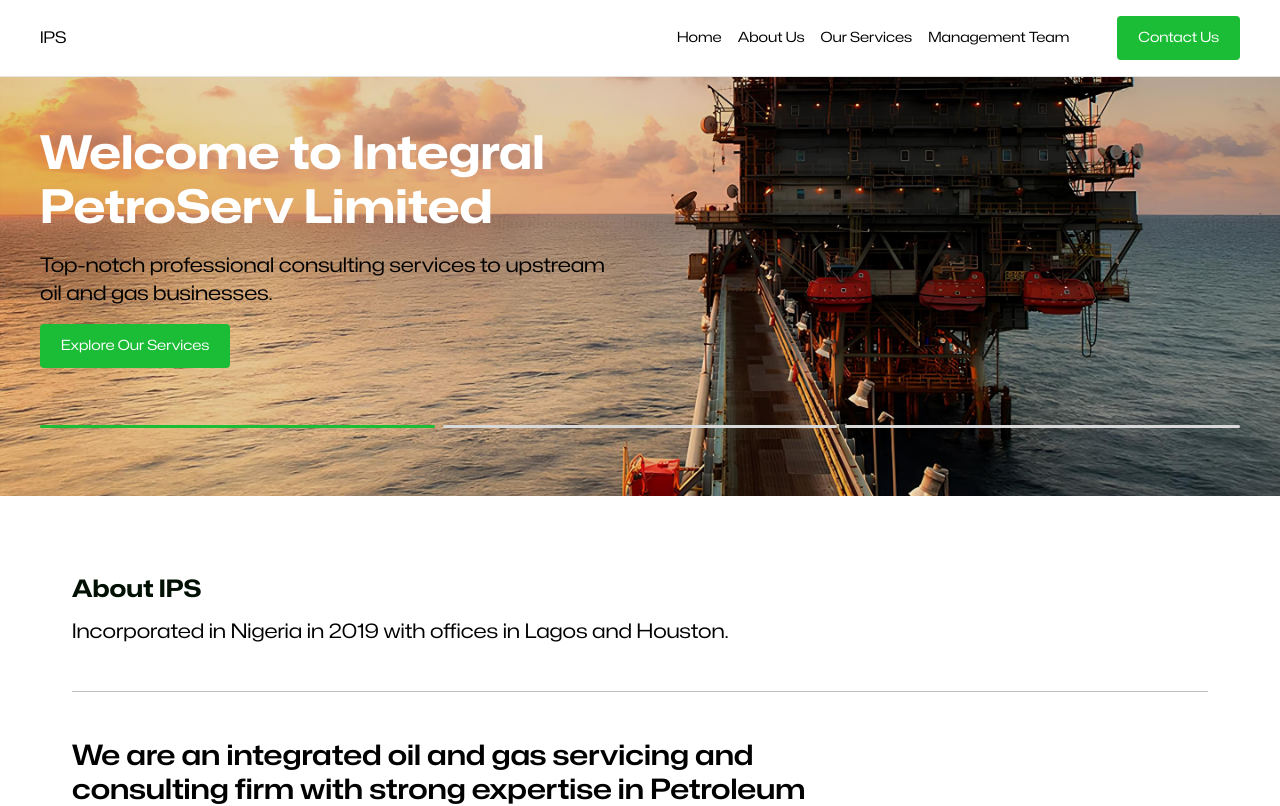
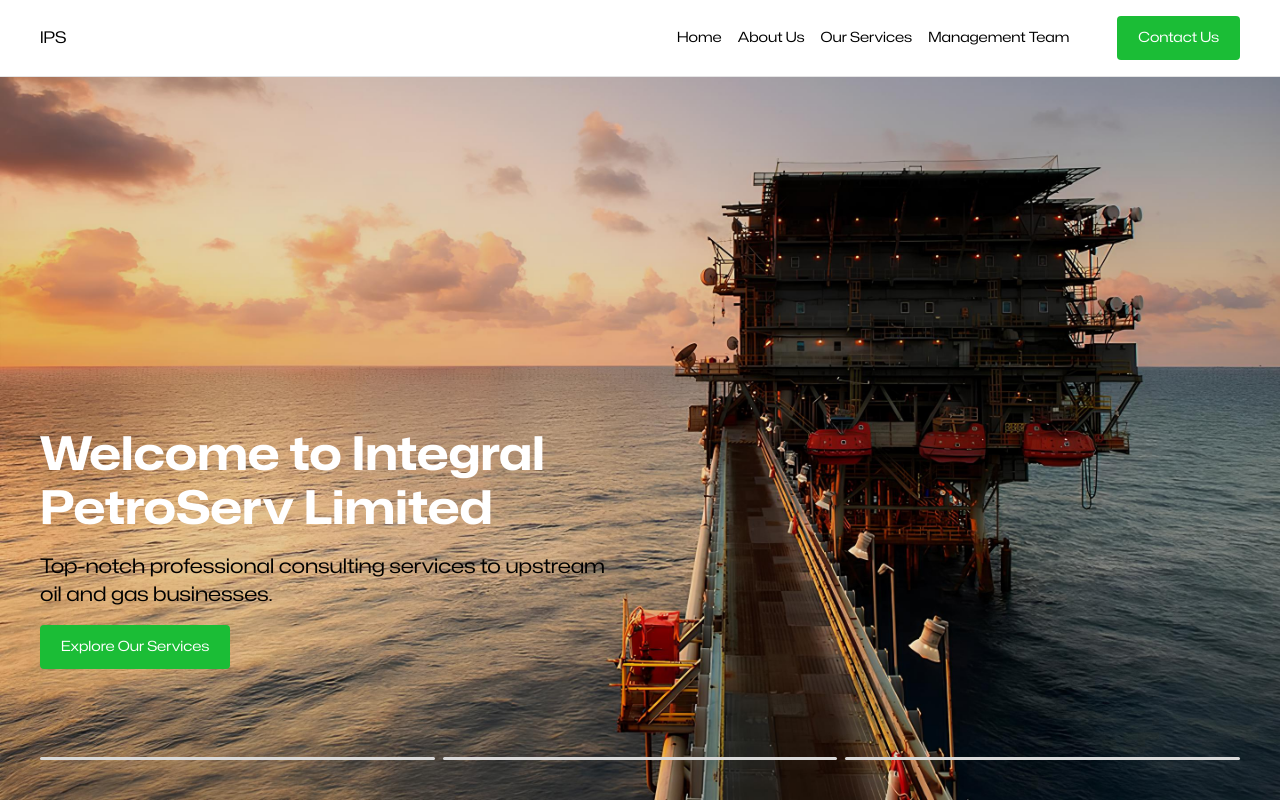
Before and after one commit to jubril-a/integralpetroserv, a Next.js app: page / in a window 1280 px wide. Shown: the top 806 px of the page. Built offline with nearby package versions, Linux system fonts and the light colour scheme.

Commit message:
made Hero Responsive

```diff
--- a/app/components/Hero.jsx
+++ b/app/components/Hero.jsx
@@ -1,111 +1,27 @@
 'use client'
 
-import Image from 'next/image'
 import { motion } from "motion/react"
 import LinkButton from './LinkButton'
 import styles from './Hero.module.scss'
-import { useEffect, useRef } from 'react'
-import { easeIn } from 'motion'
 
 const Hero = () => {
-    const HERO_1 = useRef(null)
-    const HERO_2 = useRef(null)
-    const HERO_3 = useRef(null)
-    const BAR_1 = useRef(null)
-    const BAR_2 = useRef(null)
-    const BAR_3 = useRef(null)
-    const visibleSlide = useRef(null)
-
-
-    const slides = [HERO_1, HERO_2, HERO_3]
-    const progressBars = [BAR_1, BAR_2, BAR_3]
 
     const changeCurrent = (currentSlide, currentBar) => {
-        for (let slide of slides) {
-            // slide.current.style.display = 'none'
-            currentSlide.current.style.display = 'block'
-            visibleSlide.current = currentSlide.current.id
-        }
 
-        for (let bar of progressBars) {
-            bar.current.style.backgroundColor = "#D9D9D9"
-            currentBar.current.style.backgroundColor = "#1BBD36"
-        }
     }
 
-    useEffect(() => {
-        changeCurrent(HERO_1, BAR_1)
-    }, [])
-
   return (
-    <header className={styles.header}>
-        <div ref={HERO_1}>
-            <div className={styles.hero_1}>
-                <div className={`${styles.content_wrapper} constraint-I`}>
-                    <motion.div
-                    initial={{translateY: 32}}
-                    whileInView={{translateY: 0}}
-                    transition={{duration: .5, ease: easeIn}}
-                    className={styles.main_content}>
-                        <h1>Welcome to Integral PetroServ Limited</h1>
-                        <p className={styles.subheading}>Top-notch professional consulting services to upstream oil and gas businesses.</p>
-                        <LinkButton label="Explore Our Services"/>
-                    </motion.div>
-                </div>
+    <header className={styles.header} style={{backgroundImage: "url('/images/hero-background.jpg')"}}>
+        <div className={styles.constraint_I}>
+            <div className={styles.main_content}>
+                <h1>Welcome to Integral PetroServ Limited</h1>
+                <p className={styles.subheading}>Top-notch professional consulting services to upstream oil and gas businesses.</p>
+                <LinkButton label="Explore Our Services"/>
             </div>
-        </div>
-        {/* <div ref={HERO_2}>
-            <div className={styles.hero_2}>
-                <div className={`${styles.content2_wrapper} constraint-I`}>
-                    <motion.h1
-                    initial={{translateY: 32}}
-                    whileInView={{translateY: 0}}
-                    transition={{duration: .5, ease: easeIn}}
-                    >Maximizing ROI through proven expertise in exploration and production</motion.h1>
-                    <motion.div
-                    initial={{opacity: 0}}
-                    whileInView={{opacity: 1}}
-                    transition={{duration: 1, delay: 1}}
-                    className={styles.hero2_content}>
-                        <div className={styles.hero_2_image_1}></div>
-                        <div className={styles.col2}>
-                            <div>
-                                <p className={styles.subheading}>Our goal is to create a difference in the E&P service delivery value chain while maximizing returns on investment and guaranteed clients satisfaction.</p>
-                                <LinkButton label="Request a Consultation"/>
-                            </div>
-                            <div className={styles.hero_2_image_2}></div>
-                        </div>
-                    </motion.div>
-                </div>
-            </div>
-        </div>
-        <div ref={HERO_3}>
-            <div className={styles.hero_3}>
-                <div className={`${styles.content3_wrapper} constraint-I`}>
-                    <motion.div
-                    initial={{translateY: 42}}
-                    whileInView={{translateY: 0}}
-                    transition={{duration: .5, ease: easeIn}}
-                    className={styles.main_content}>
-                        <h1>Unmatched Expertise in Oil & Gas Exploration and Production</h1>
-                        <p className={styles.subheading}>With over 150 years of combined hands-on experience, our team delivers world-class projects across exploration, development, and production.</p>
-                        <LinkButton label="Leverage Our Expertise"/>
-                    </motion.div>
-                    <motion.div
-                    initial={{opacity: 0}}
-                    whileInView={{opacity: 1}}
-                    transition={{duration: 1}}
-                    className={styles.hero_3_image}></motion.div>
-                </div>
-            </div>
-        </div> */}
-        <div className={styles.controlBoxWrapper}>
-            <div className={`${styles.controlBox} constraint-I`}>
-                <div className={styles.progressBars}>
-                    <div ref={BAR_1} className={styles.progressBar} onClick={() => {changeCurrent(HERO_1, BAR_1)}}></div>
-                    <div ref={BAR_2} className={styles.progressBar} onClick={() => {changeCurrent(HERO_2, BAR_2)}}></div>
-                    <div ref={BAR_3} className={styles.progressBar} onClick={() => {changeCurrent(HERO_3, BAR_3)}}></div>
-                </div>
+            <div className={styles.progressBars}>
+                <div className={styles.progressBar} onClick={() => {}}></div>
+                <div className={styles.progressBar} onClick={() => {}}></div>
+                <div className={styles.progressBar} onClick={() => {}}></div>
             </div>
         </div>
     </header>
--- a/app/components/Hero.module.scss
+++ b/app/components/Hero.module.scss
@@ -1,12 +1,26 @@
 @use './variables.scss';
 
+.constraint_I {
+    width: min(100%, 1200px);
+    margin-inline: auto;
+  }
+
 .header {
-    position: relative;
+    background-size: cover;
+    background-position: center;
+    display: grid;
+    align-items: end;
+    padding: 5rem 2rem;
+    height: 640px;
 
-
+    @media (min-width: 480px) {
+        height: 100vh;
+        padding-bottom: 2rem;
+    }
 
     h1 {
         font-size: clamp(2rem, 1.6727rem + 1.6364vw, 2.9rem);
+        color: #fff;
     }
 
     .subheading {
@@ -15,185 +29,26 @@
     }
 }
 
-.hero_1, .hero_2, .hero_3 {
-    padding-inline: 2rem;
-    padding-block: 8rem;
-
-    @media (min-height: 860px) {
-        height: 100vh;
-    }
-
-    // @media (min-width: 800px) {
-    //     min-height: 100vh;
-    //     align-items: center;
-    //     display: grid;
-    // }
-}
-
-/* Hero 1 */
-
 .main_content {
     display: grid;
     gap: 1rem;
+    padding-bottom: 5rem;
 
     a {
         width: fit-content;
     }
 }
 
-.hero_1 {
-    background: url('/images/hero-background.jpg');
-    background-size: cover;
-    background-position: center;
-
-
-    .content_wrapper {
-        display: grid;
-        align-items: center;
-        height: 100%;
-    }
-
-    .main_content {
-        max-width: 580px;
-    }
-
-    h1 {
-        color: #fff;
-    }
-}
-
-/* hero 2 */
-.hero_2 {
-    background-color: variables.$gray-500;
-    display: grid;
-    align-items: center;
-
-    h1 {
-        color: #fff;
-        margin-bottom: 2rem;
-    }
-
-    .subheading {
-        color: #fff;
-        margin-bottom: 1rem;
-    }
-}
-
-.content2_wrapper {
-
-    h1 {
-        max-width: 780px;
-    }
-}
-
-.hero2_content {
-    display: grid;
-    height: 424px;
-    gap: 2rem;
-
-    @media (min-width: 760px) {
-        grid-template-columns: 1.25fr 1fr;
-
-    }
-
-    .col2 {
-        display: flex;
-        flex-direction: column;
-        gap: 2rem;
-    }
-}
-
-.hero_2_image_1 {
-    background-image: url('/images/engineer.png');
-    background-size: cover;
-    background-color: variables.$orange-400;
-    border-radius: 12px;
-
-    @media (max-width: 760px) {
-        height: 300px;
-    }
-}
-
-.hero_2_image_2 {
-    background-image: url('/images/image-2.png');
-    background-size: cover;
-    background-color: variables.$green-400;
-    flex-grow: 1;
-    border-radius: 12px;
-
-    @media (max-width: 760px) {
-        display: none;
-    }
-}
-
-/* Hero 3 */
-
-.hero_3 {
-    background-color: #fff;
-    display: grid;
-    align-items: center;
-}
-
-.content3_wrapper {
-    display: grid;
-    align-items: center;
-    gap: 2rem;
-
-    @media (min-width: 760px) {
-        grid-template-columns: 1.25fr 1fr;
-
-        .hero_3_image {
-            height: 560px;
-            background-size: 200%;
-        }
-    }
-}
-
-.hero_3_image {
-    background-image: url('/images/hero-3.jpg');
-    background-size: cover;
-    background-position: 80% 0%;
-    min-height: 300px;
+.main_content {
+    max-width: 580px;
 }
 
 
 /* Hero Controls*/
 
-.controlBoxWrapper {
-    width: 100vw;
-    position: absolute;
-    bottom: 60px;
-    padding-inline: 2rem;
+.progressBars {
+    padding-block: .5rem;
 
-    @media (max-height: 860px) and (max-width: 760px) {
-        display: none;
-    }
-}
-
-.controlBox {
-    padding-block: .5rem;
-    display: flex;
-    gap: 1.5rem;
-
-    button {
-        width: 36px;
-        aspect-ratio: 1 / 1;
-        border-radius: 100%;
-        border: none;
-        background-color: variables.$green-400;
-        cursor: pointer;
-
-        img {
-            filter: invert(1);
-        }
-
-        &:hover {
-            background-color: variables.$orange-400;
-        }
-    }
-}
-
-.progressBars {
     display: flex;
     gap: .5rem;
     flex-grow: 1;
```
